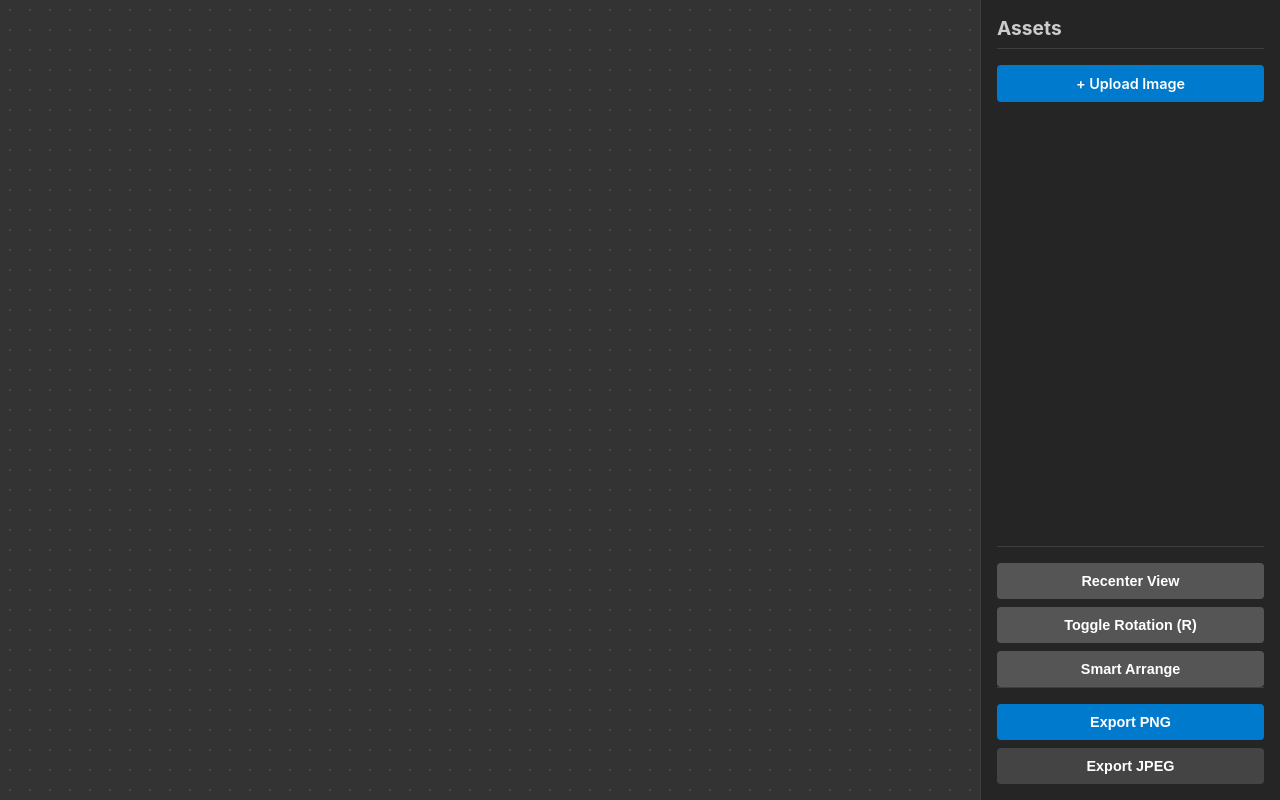
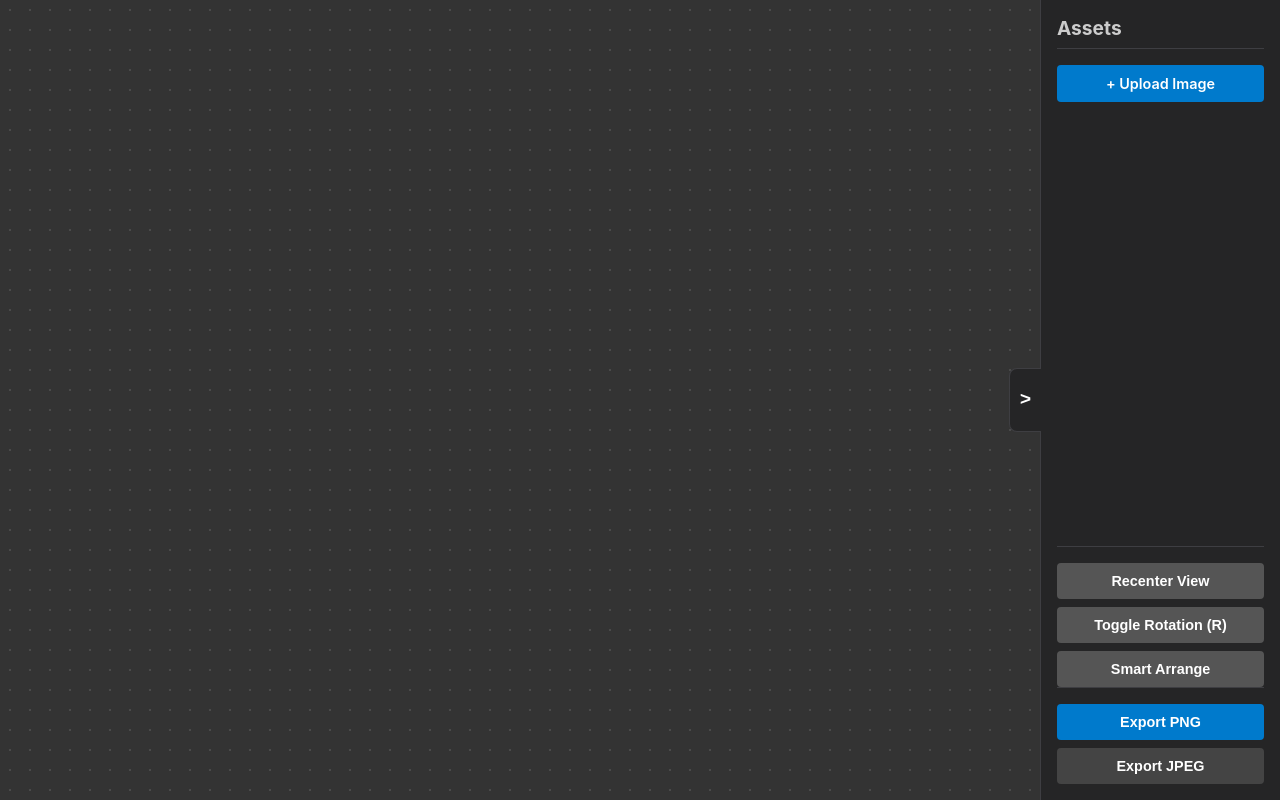
Before and after one commit to SamNm89/canvas-builder, a website built with Vite: page index.html in a window 1280 px wide. Built offline with nearby package versions, Linux system fonts and the light colour scheme.

Commit message:
feat: Add Sidebar Toggle and reduce width

```diff
--- a/src/main.js
+++ b/src/main.js
@@ -12,6 +12,7 @@ import { eventBus } from './core/EventBus.js';
 document.querySelector('#app').innerHTML = `
   <div id="canvas-container"></div>
   <aside id="toolbar">
+    <button id="toggle-toolbar-btn" title="Toggle Sidebar">></button>
     <h2>Assets</h2>
     <label class="btn" style="margin-bottom: 1rem;">
       <span>+ Upload Image</span>
@@ -58,6 +59,30 @@ eventBus.on('rotationModeChanged', (isActive) => {
   }
 });
 document.getElementById('btn-auto-layout').addEventListener('click', () => interactionManager.autoGroup());
+
+const toolbar = document.getElementById('toolbar');
+const toggleBtn = document.getElementById('toggle-toolbar-btn');
+
+toggleBtn.addEventListener('click', () => {
+  toolbar.classList.toggle('toolbar-hidden');
+  // Update arrow direction
+  if (toolbar.classList.contains('toolbar-hidden')) {
+    toggleBtn.textContent = '<';
+  } else {
+    toggleBtn.textContent = '>';
+  }
+  // Resize canvas to fill space?
+  // Since we used flexbox for layout, if toolbar is absolute when hidden, canvas fills.
+  // If toolbar stays relative in DOM but hidden, space is kept.
+  // In CSS I set it to absolute when hidden so it should overlay.
+  // But we need to handle the layout shift if we want canvas to grow.
+
+  // Actually, simply toggling a class on app container might be better for grid layout,
+  // but here we have flex.
+
+  // If #toolbar has absolute positioning when hidden, it removes itself from flow.
+  canvasManager.resize(); // Trigger resize to update canvas dimensions
+});
 
 // Export Buttons (High Quality)
 document.getElementById('btn-export-png').addEventListener('click', () => {
--- a/src/styles/main.css
+++ b/src/styles/main.css
@@ -43,7 +43,7 @@ body {
 }
 
 #toolbar {
-    width: 300px;
+    width: 240px;
     background-color: var(--color-toolbar);
     border-left: 1px solid var(--color-border);
     display: flex;
@@ -51,6 +51,44 @@ body {
     padding: 1rem;
     box-sizing: border-box;
     z-index: 10;
+    transition: transform 0.3s ease;
+    position: relative;
+    /* Ensure it behaves nicely when relative */
+}
+
+#toolbar.toolbar-hidden {
+    position: absolute;
+    right: 0;
+    height: 100vh;
+    transform: translateX(100%);
+    border-left: none;
+}
+
+/* Toggle Button */
+#toggle-toolbar-btn {
+    position: absolute;
+    left: -32px;
+    top: 50%;
+    transform: translateY(-50%);
+    width: 32px;
+    height: 64px;
+    background-color: var(--color-toolbar);
+    border: 1px solid var(--color-border);
+    border-right: none;
+    border-radius: 8px 0 0 8px;
+    cursor: pointer;
+    display: flex;
+    align-items: center;
+    justify-content: center;
+    color: var(--color-text);
+    z-index: 20;
+    font-weight: bold;
+    font-family: monospace;
+    font-size: 1.2rem;
+}
+
+#toggle-toolbar-btn:hover {
+    background-color: #333;
 }
 
 /* UI Elements */
```
